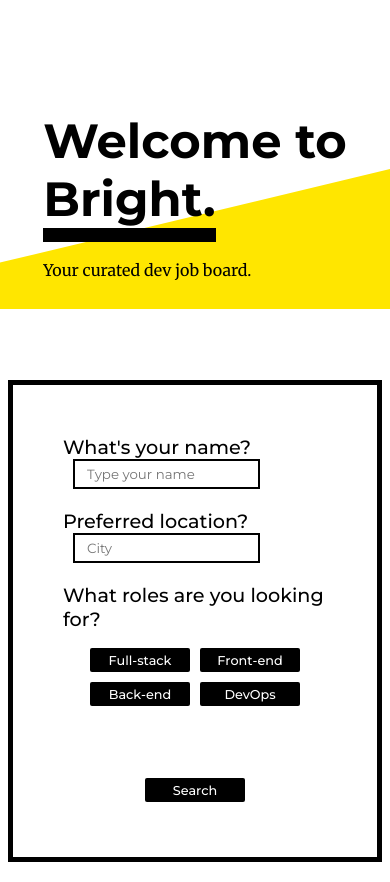
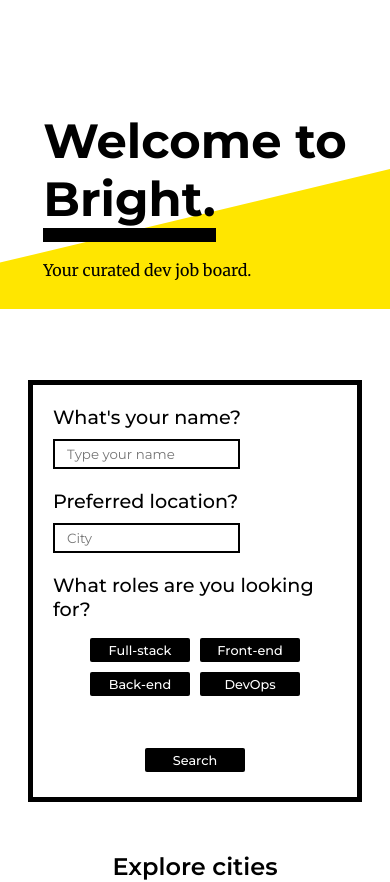
Before and after one commit to ritaxcorreia/job-board, a Next.js app: page / in a window 390 px wide. Shown: the top 882 px of the page. Built offline with nearby package versions, Linux system fonts and the light colour scheme.

Commit message:
Finalised homepage, including responsive

```diff
--- a/components/exploreCities.module.css
+++ b/components/exploreCities.module.css
@@ -1,7 +1,7 @@
 .title {
 	font-weight: 600;
 	font-size: 1.5rem;
-	margin-top: 40px;
+	margin-top: 50px;
 }
 
 .grid {
@@ -9,7 +9,7 @@
 	grid-template-columns: 1fr 1fr 1fr;
 	grid-template-rows: 1fr 1fr;
 	gap: 10px 10px;
-	margin: 40px;
+	margin: 10px 40px;
 }
 
 .cityButton {
--- a/components/form.module.css
+++ b/components/form.module.css
@@ -1,7 +1,6 @@
 .container {
 	display: flex;
-	margin-top: 50px;
-	margin-bottom: 0px;
+	margin: 50px 20px 0px 20px;
 	border: solid 5px black;
 	padding: 50px;
 	max-width: 700px;
@@ -20,6 +19,13 @@
 .textInput {
 	height: 30px;
 	border: 2px solid black;
+	-webkit-border-radius: 0px;
+
+	/* Firefox 1-3.6 */
+	-moz-border-radius: 0px;
+
+	/* Opera 10.5, IE 9, Safari 5, Chrome, Firefox 4, iOS 4, Android 2.1+ */
+	border-radius: 0px;
 	outline: none;
 	padding-left: 12px;
 	font-family: "Montserrat", sans-serif;
@@ -37,7 +43,6 @@
 .buttonContainer {
 	display: flex;
 	flex-wrap: wrap;
-	width: 100%;
 	align-items: center;
 	justify-content: center;
 	padding: 12px;
@@ -46,3 +51,30 @@
 .button {
 	flex-basis: 1;
 }
+
+@media only screen and (max-width: 512px) {
+	.container {
+		padding: 30px;
+		margin: 50px 30px 0px 30px;
+	}
+}
+
+@media only screen and (max-width: 478px) {
+	.container {
+		padding: 20px;
+		margin: 50px 20px 0px 20px;
+	}
+
+	.searchButton {
+		padding-top: 10px;
+	}
+
+	.textInput {
+		height: 30px;
+		border: 2px solid black;
+		outline: none;
+		font-family: "Montserrat", sans-serif;
+		margin-top: 10px;
+		margin-left: 0px;
+	}
+}
```
Also changed, not shown: pages/index.js (+2 -6 lines).
